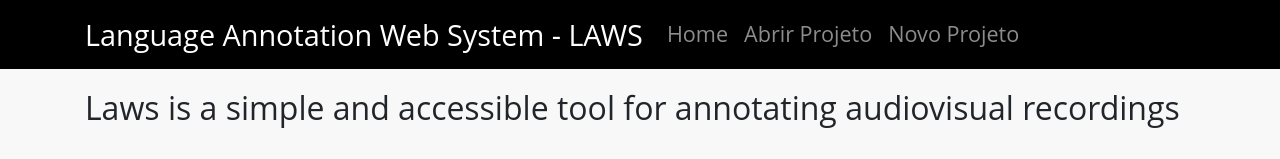
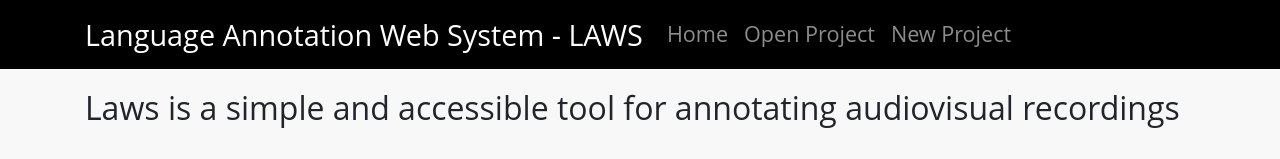
Before and after one commit to marcosamaris/laws, a React (Create React App) app: page /#/ in a window 1280 px wide. Shown: the top 159 px of the page. Built offline with nearby package versions, Linux system fonts and the light colour scheme.

Commit message:
Translate components new project and open project

```diff
--- a/src/components/NavBar.jsx
+++ b/src/components/NavBar.jsx
@@ -14,8 +14,8 @@
                 <Navbar.Collapse id="basic-navbar-nav">
                 <Nav style={{fontSize: '1.5em'}} className="me-auto">
                     <Nav.Link href="#/">Home</Nav.Link>
-                    <Nav.Link href="#/openproject">Abrir Projeto</Nav.Link>
-                    <Nav.Link href="#/newproject">Novo Projeto</Nav.Link>
+                    <Nav.Link href="#/openproject">Open Project</Nav.Link>
+                    <Nav.Link href="#/newproject">New Project</Nav.Link>
                 </Nav>
                 </Navbar.Collapse>
             </Container>
--- a/src/components/NewProject.jsx
+++ b/src/components/NewProject.jsx
@@ -82,15 +82,16 @@
                     <img style={{maxWidth: '40%'}} src={tutorial} alt="" />
                 </div>
                 <div style={{textAlign: 'center'}}>
-                    <h3>Carregue um arquivo de media.</h3>
+                    <h3>Upload a media file (Audio or Video).</h3>
                 </div>
                 <div className='row'>
                     <div style={{textAlign: 'center'}}>
-                        <label htmlFor="media" style={{margin: '20px'}} className='btn btn-dark btn-sm'>Carregue uma Media</label>
+                        <label htmlFor="media" style={{margin: '20px'}} className='btn btn-dark btn-sm'>
+                            Upload Media file</label>
                         <input type="file" id="media" name="media"
                 onChange={handleChangeInput}/>
                     </div>
-                    <input type="submit" className="btn btn-dark btn-sm" value="Começar" onClick={createJSON}/>
+                    <input type="submit" className="btn btn-dark btn-sm" value="Start" onClick={createJSON}/>
                 </div>
             </div>
         )
--- a/src/components/OpenProject.jsx
+++ b/src/components/OpenProject.jsx
@@ -80,7 +80,7 @@
               <img style={{maxWidth: '40%'}} src={tutorial} alt="" />
             </div>
             <div style={{textAlign: 'center'}}>
-              <h3>Carregue os arquivos XML e de media.</h3>
+              <h3>Upload XML and media files.</h3>
             </div>
             <div className='row'>
               <div style={{textAlign: 'center'}}>
@@ -92,7 +92,7 @@
                 onChange={handleChangeInput} />
               </div>
 
-              <input className='btn btn-dark btn-sm' type="submit" value="Começar" onClick={open_file}/>
+              <input className='btn btn-dark btn-sm' type="submit" value="Start" onClick={open_file}/>
             </div>
           </div>
 
```
